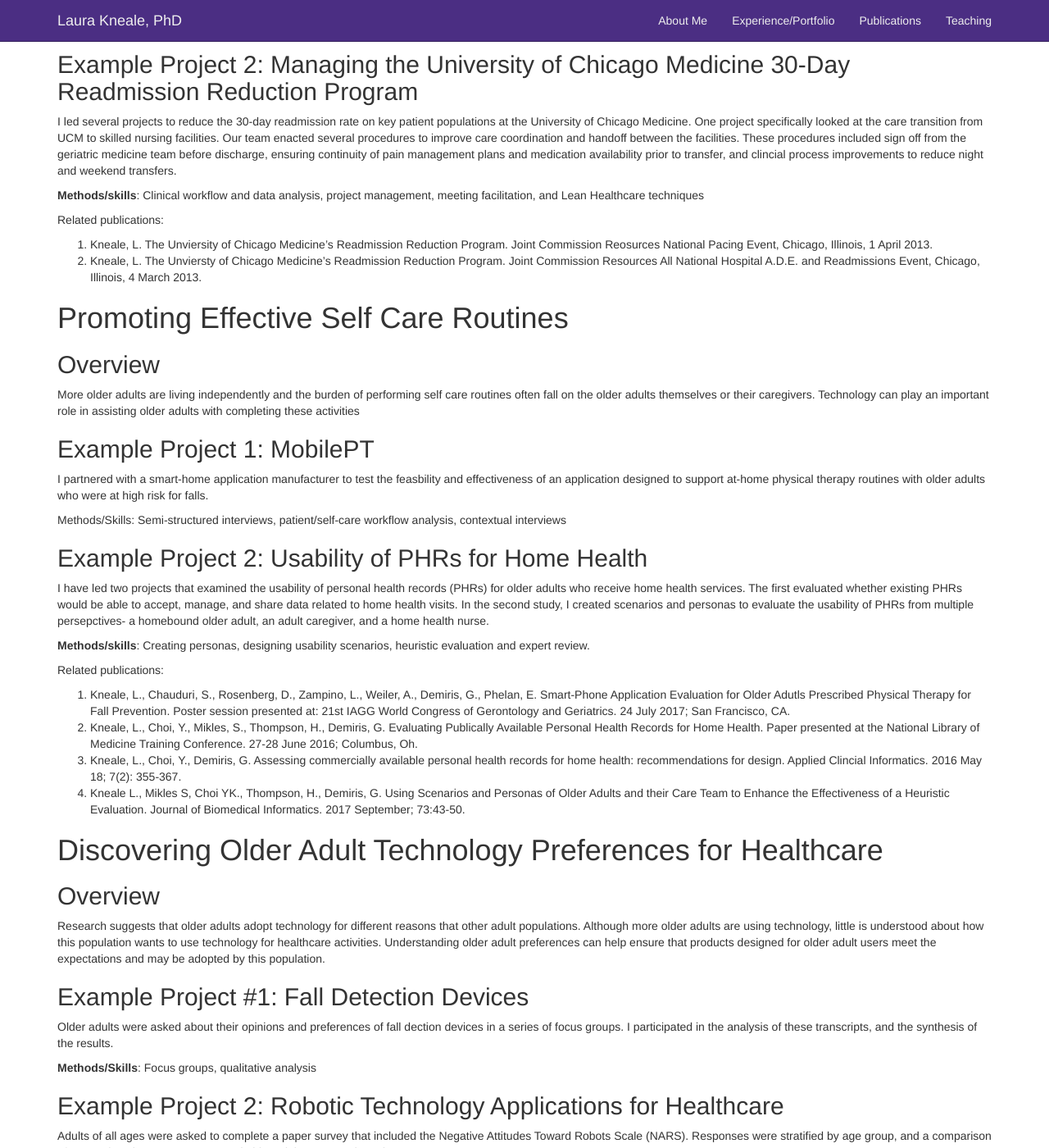
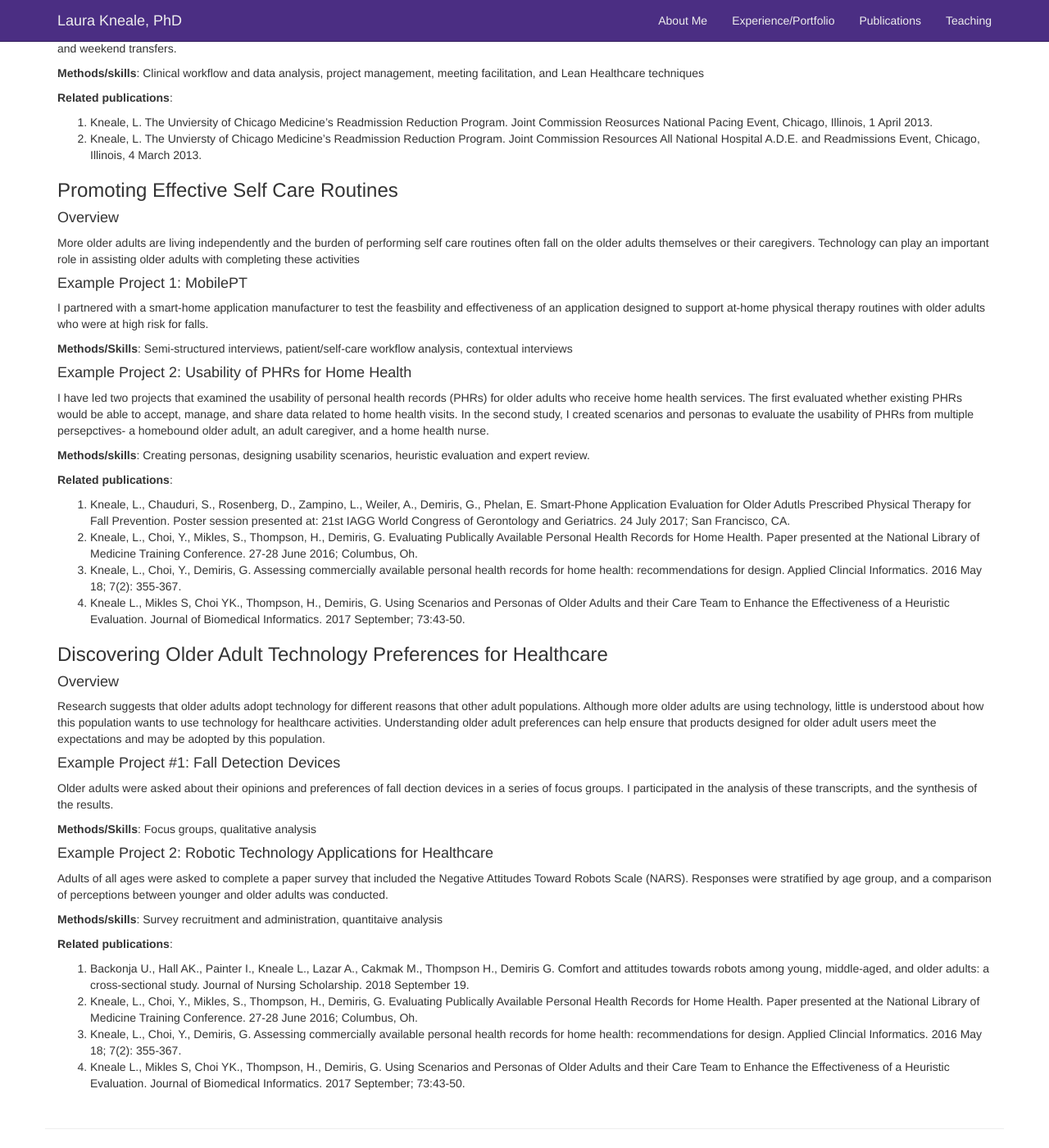
Before and after one commit to lkneale/lkneale.github.io, a Jekyll site: the page built from research.md, in a window 1280 px wide and 1400 px high, scrolled down 456 px. Shown: the whole window at 82% size. Built offline with Jekyll 4.4.1, drawn with Linux system fonts in a browser that asks for light colours; some of the changed text lies outside the part shown.

Commit message:
Update research.md

```diff
--- a/research.md
+++ b/research.md
@@ -5,61 +5,61 @@ permalink: /research/
 ---
 I enjoy working with clinicans, administrators, patients, and families to improve the care experience. I also enjoy collecting and analyzing clinical data from healthcare claims databases, electornic medical records, and publically reported databases to understand challenges and areas of improvement with current care delivery.
 
-# Improving Care Transitions for Older Adults
-## Overview
+### Improving Care Transitions for Older Adults
+#### Overview
 Care transitions are some of the most vulnerable times for older adult patients and their families. This is especially true when older adults are being transferred from the hospital to another level of care, often with new diagnoses and care routines. Over my professional and academic career, I have worked to improve the clincial handoffs and involvement of patient and families in care cooridnation. Below are two examples of recent projects that I have led in this area.
 
-## Example Project 1: Evaluating the Effectiveness	of PHRs for Home Health Encounters
+#### Example Project 1: Evaluating the Effectiveness	of PHRs for Home Health Encounters
 I used the Home Health Value Based Purchasing Dataset and longitudinal interviews from patients and caregivers to evaluate how PHRs could improve care delivery during home health services following a hospitalization.
 
 **Methods/Skills**: Interviews (individual and group), instrument development and administration, R, RedCap
 
-## Example Project 2: Managing the University of Chicago Medicine 30-Day Readmission Reduction Program
+#### Example Project 2: Managing the University of Chicago Medicine 30-Day Readmission Reduction Program
 I led several projects to reduce the 30-day readmission rate on key patient populations at the University of Chicago Medicine. One project specifically looked at the care transition from UCM to skilled nursing facilities. Our team enacted several procedures to improve care coordination and handoff between the facilities. These procedures included sign off from the geriatric medicine team before discharge, ensuring continuity of pain management plans and medication availability prior to transfer, and clincial process improvements to reduce night and weekend transfers.
 
 **Methods/skills**: Clinical workflow and data analysis, project management, meeting facilitation, and Lean Healthcare techniques
 
-Related publications:
+**Related publications**:
 
   1. Kneale, L. The Unviersity of Chicago Medicine's Readmission Reduction Program. Joint Commission Reosurces National Pacing Event, Chicago, Illinois, 1 April 2013.
   2. Kneale, L. The Unviersty of Chicago Medicine's Readmission Reduction Program. Joint Commission Resources All National Hospital A.D.E. and Readmissions Event, Chicago, Illinois, 4 March 2013.
 
-# Promoting Effective Self Care Routines
-## Overview
+### Promoting Effective Self Care Routines
+#### Overview
 More older adults are living independently and the burden of performing self care routines often fall on the older adults themselves or their caregivers. Technology can play an important role in assisting older adults with completing these activities
 
-## Example Project 1: MobilePT
+#### Example Project 1: MobilePT
 I partnered with a smart-home application manufacturer to test the feasbility and effectiveness of an application designed to support at-home physical therapy routines with older adults who were at high risk for falls.
 
-Methods/Skills: Semi-structured interviews, patient/self-care workflow analysis, contextual interviews
+**Methods/Skills**: Semi-structured interviews, patient/self-care workflow analysis, contextual interviews
 
-## Example Project 2: Usability of PHRs for Home Health
+#### Example Project 2: Usability of PHRs for Home Health
 I have led two projects that examined the usability of personal health records (PHRs) for older adults who receive home health services. The first evaluated whether existing PHRs would be able to accept, manage, and share data related to home health visits. In the second study, I created scenarios and personas to evaluate the usability of PHRs from multiple persepctives- a homebound older adult, an adult caregiver, and a home health nurse.
 
 **Methods/skills**: Creating personas, designing usability scenarios, heuristic evaluation and expert review.
 
-Related publications:
+**Related publications**:
 
   1. Kneale, L., Chauduri, S., Rosenberg, D., Zampino, L., Weiler, A., Demiris, G., Phelan, E. Smart-Phone Application Evaluation for Older Adutls Prescribed Physical Therapy for Fall Prevention. Poster session presented at: 21st IAGG World Congress of Gerontology and Geriatrics. 24 July 2017; San Francisco, CA.
   2. Kneale, L., Choi, Y., Mikles, S., Thompson, H., Demiris, G. Evaluating Publically Available Personal Health Records for Home Health. Paper presented at the National Library of Medicine Training Conference. 27-28 June 2016; Columbus, Oh.
   3. Kneale, L., Choi, Y., Demiris, G. Assessing commercially available personal health records for home health: recommendations for design. Applied Clincial Informatics. 2016 May 18; 7(2): 355-367.
   4. Kneale L., Mikles S, Choi YK., Thompson, H., Demiris, G. Using Scenarios and Personas of Older Adults and their Care Team to Enhance the Effectiveness of a Heuristic Evaluation. Journal of Biomedical Informatics. 2017 September; 73:43-50.
 
-# Discovering Older Adult Technology Preferences for Healthcare
-## Overview
+### Discovering Older Adult Technology Preferences for Healthcare
+#### Overview
 Research suggests that older adults adopt technology for different reasons that other adult populations. Although more older adults are using technology, little is understood about how this population wants to use technology for healthcare activities. Understanding older adult preferences can help ensure that products designed for older adult users meet the expectations and may be adopted by this population.
 
-## Example Project #1: Fall Detection Devices
+#### Example Project #1: Fall Detection Devices
 Older adults were asked about their opinions and preferences of fall dection devices in a series of focus groups. I participated in the analysis of these transcripts, and the synthesis of the results.
 
 **Methods/Skills**: Focus groups, qualitative analysis
 
-## Example Project 2: Robotic Technology Applications for Healthcare
+#### Example Project 2: Robotic Technology Applications for Healthcare
 Adults of all ages were asked to complete a paper survey that included the Negative Attitudes Toward Robots Scale (NARS). Responses were stratified by age group, and a comparison of perceptions between younger and older adults was conducted.
 
-Methods/skills: Survey recruitment and administration, quantitaive analysis
+**Methods/skills**: Survey recruitment and administration, quantitaive analysis
 
-Related publications:
+**Related publications**:
 
   1. Backonja U., Hall AK., Painter I., Kneale L., Lazar A., Cakmak M., Thompson H., Demiris G. Comfort and attitudes towards robots among young, middle-aged, and older adults: a cross-sectional study. Journal of Nursing Scholarship. 2018 September 19.
   2. Kneale, L., Choi, Y., Mikles, S., Thompson, H., Demiris, G. Evaluating Publically Available Personal Health Records for Home Health. Paper presented at the National Library of Medicine Training Conference. 27-28 June 2016; Columbus, Oh.
```
